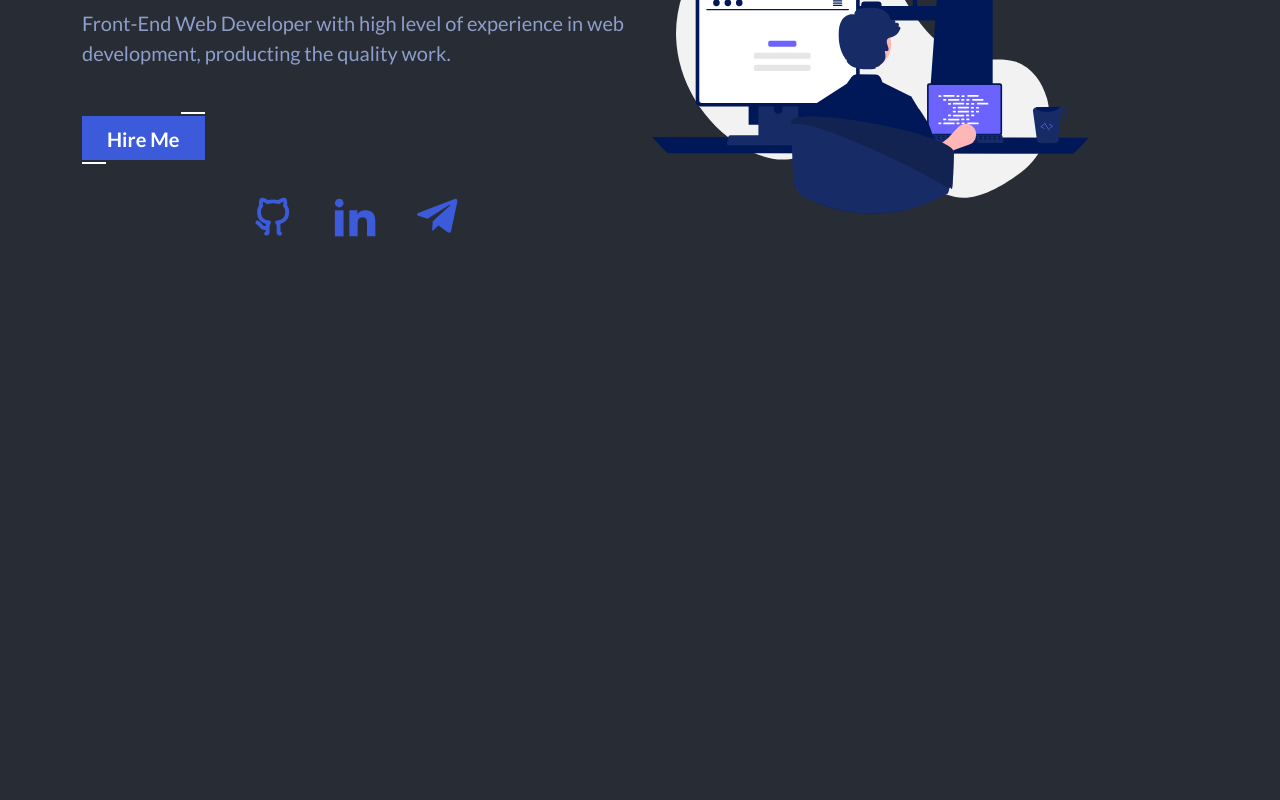
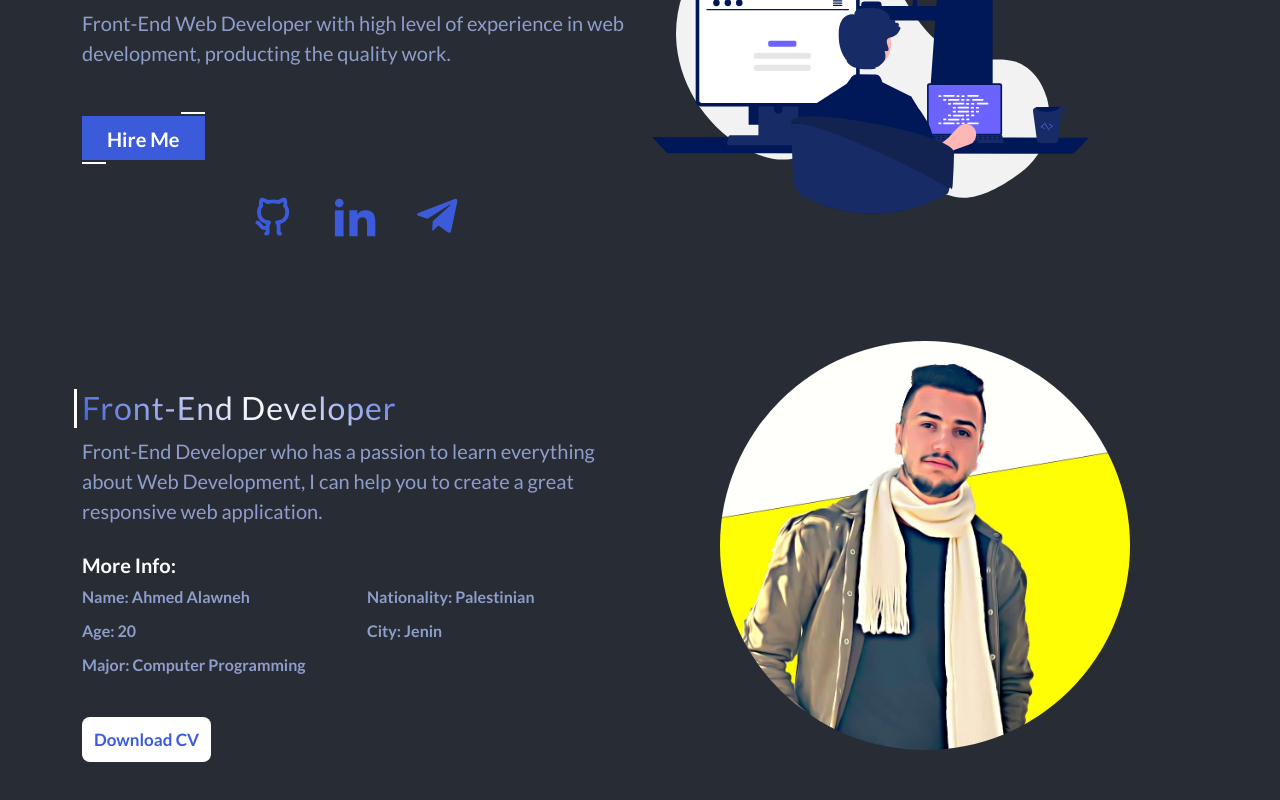
Before and after one commit to a7mad1112/FTS-Task-React-Portfolio, a React (Create React App) app: page / in a window 1280 px wide. Shown: the part 260-1060 px from the top of the page. Before the commit the page ends 800 px from the top, so only its background shows below. Built offline with nearby package versions, Linux system fonts and the light colour scheme.

Commit message:
complete about section

```diff
--- a/src/component/index.js
+++ b/src/component/index.js
@@ -1,4 +1,5 @@
 
 import Header from './header/Header';
 import HomeSection from './home-section/HomeSection';
-export { Header, HomeSection };
+import InfoSection from './info-section/InfoSection';
+export { Header, HomeSection, InfoSection };
--- /dev/null
+++ b/src/component/info-section/InfoSection.jsx
@@ -0,0 +1,93 @@
+import React, { useContext } from "react";
+import { languageContext } from "./../Context/languageContext";
+import ahmedImg from "../../imgs/ahmed1.jpg";
+import resume from "../../imgs/Ahmad-AlawnehCSE.pdf";
+import "./info-section.css";
+
+
+const InfoSection = () => {
+  const { lang } = useContext(languageContext);
+  return (
+    <section id="info-section" className="py-sm-0 py-md-5">
+      <div className="container">
+        <div className="row">
+          <div className="col-md-6 my-5">
+            <div>
+              <article>
+                <div className="info-heading">
+                  <h2 className="gradient-text mb-2">
+                    {lang === "en" ? "Front-End Developer" : "مطور مواقع"}
+                  </h2>
+                </div>
+                <p>
+                  {lang === "en"
+                    ? `Front-End Developer who has a passion to learn everything
+                    about Web Development, I can help you to create a great
+                    responsive web application.`
+                    : `مطور ويب وعندي شغف كبير لتعلم كل مايخص تطوير تطبيقات الويب , أقدر أساعدك تبني أي موقع`}
+                </p>
+                <p className="mt-4 mb-0 text-white fw-bold">
+                  {lang === "en" ? "More Info:" : "معلومات اضافية :"}
+                </p>
+                <div className="info">
+                  <div className="row">
+                    <p className="col">
+                      {lang === "en"
+                        ? "Name: Ahmed Alawneh"
+                        : "الإسم: أحمد علاونة"}
+                    </p>
+                    <p className="col">
+                      {lang === "en"
+                        ? "Nationality: Palestinian"
+                        : "الجنسية: فلسطيني"}
+                    </p>
+                  </div>
+                  <div className="row">
+                    <p className="col">
+                      {lang === "en" ? "Age: 20" : "العمر: 20"}
+                    </p>
+                    <p className="col">
+                      {lang === "en" ? "City: Jenin" : "المدينة: جنين"}
+                    </p>
+                  </div>
+                  <div className="row">
+                    <p className="col">
+                      {lang === "en"
+                        ? "Major: Computer Programming"
+                        : "التخصص: هندسة حاسوب"}
+                    </p>
+                  </div>
+                  <div className="row">
+                    <div className="col">
+                      <a
+                        className="resume-download"
+                        href={resume}
+                        download="Resume_of_Ahmed.pdf"
+                      >
+                        {" "}
+                        {lang === "en"
+                          ? "Download CV"
+                          : "تحميل السيرة الذاتية"}{" "}
+                      </a>
+                    </div>
+                  </div>
+                </div>
+              </article>
+            </div>
+          </div>
+          <div className="col-md-6 col-sm-12">
+            <div className="info-img w-75 m-auto">
+              <img
+                className=" rounded rounded-circle img-fluid"
+                src={ahmedImg}
+                alt="Ahmed Img"
+              />
+            </div>
+          </div>
+        </div>
+      </div>
+    </section>
+  );
+};
+
+export default InfoSection;
--- /dev/null
+++ b/src/component/info-section/info-section.css
@@ -0,0 +1,39 @@
+.info p {
+  font-size: 16px;
+  margin: 5px 0;
+  font-weight: bold;
+}
+
+.info-heading {
+  position: relative;
+}
+.info-heading::after {
+  content: '';
+  position: absolute;
+  left: -8px;
+  top: 0;
+  background-color: var(--white-color);
+  width: 3px;
+  height: 100%;
+}
+html[lang='ar'] .info-heading::after {
+  top: 2px;
+  right: -10px;
+}
+.resume-download {
+  margin-top: 35px;
+  border-radius: 8px;
+  display: inline-block;
+  background-color: var(--white-color);
+  color: var(--blue-color);
+  transition: 0.4s;
+  border: none;
+  font-size: 17px;
+  padding: 10px 12px;
+  font-weight: bold;
+  text-decoration: none;
+}
+.resume-download:hover {
+  background-color: var(--blue-color);
+  color: var(--white-color);
+}
--- a/src/component/layout/Layout.jsx
+++ b/src/component/layout/Layout.jsx
@@ -1,10 +1,11 @@
 import React from "react";
-import { Header, HomeSection } from "../index";
+import { Header, HomeSection, InfoSection } from "../index";
 const Layout = () => {
   return (
     <>
       <Header />
       <HomeSection />
+      <InfoSection />
     </>
   );
 };
```
Also changed, not shown: src/imgs/ahmed1.jpg (added), 1 other file (tests, documents, lock files or other folders).
